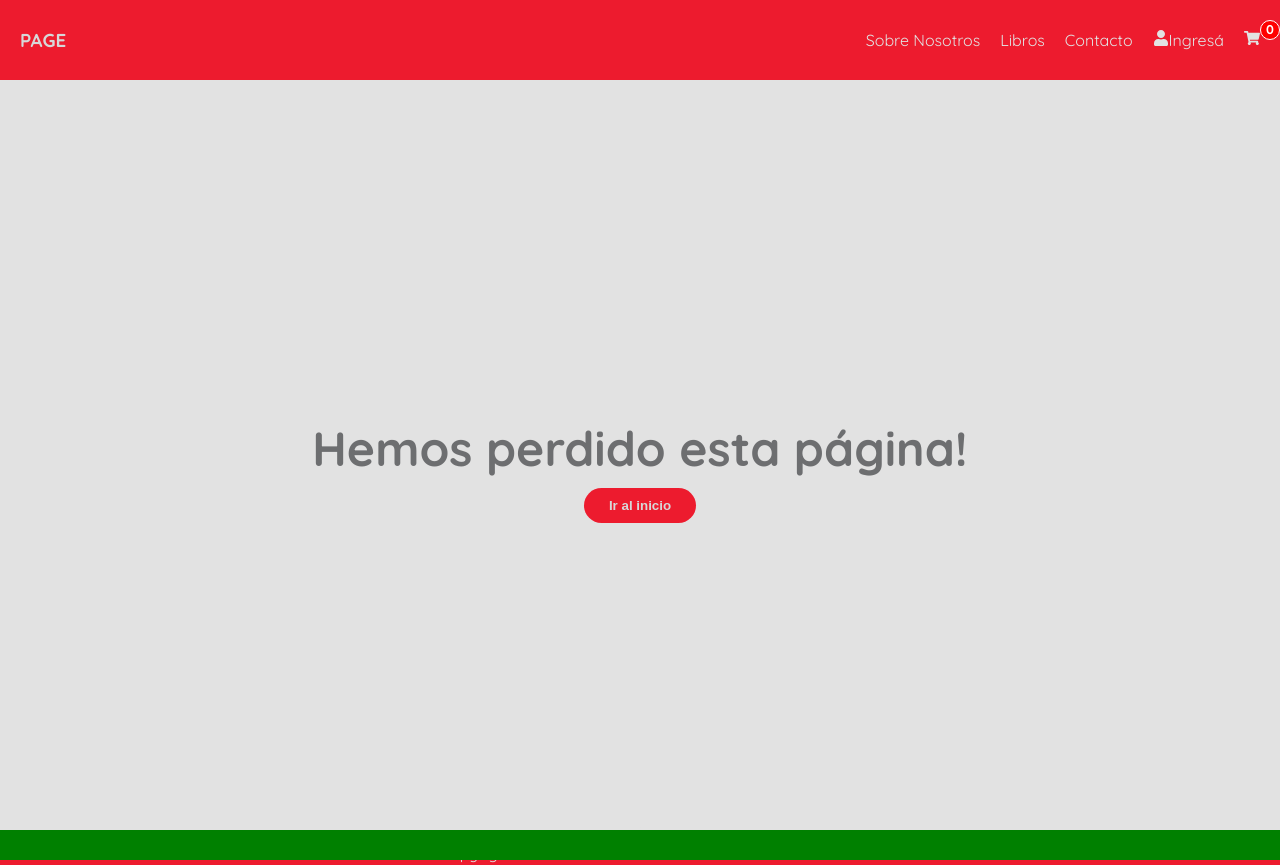
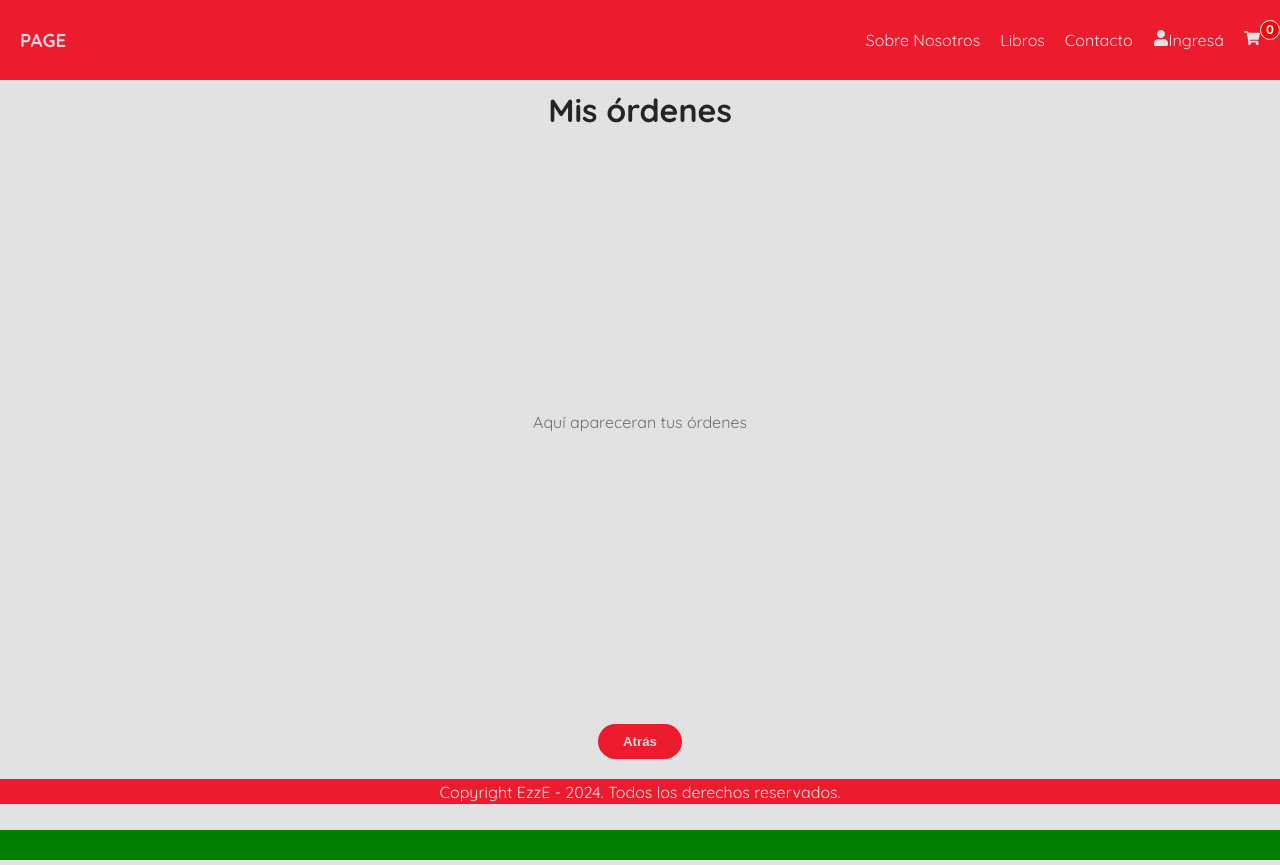
Before and after one commit to ezeabregu/librosPage, a React (Create React App) app: page /myorders in a window 1280 px wide. After the commit the page ends 804 px from the top, so only its background shows below. Built offline with nearby package versions, Linux system fonts and the light colour scheme.

Commit message:
myorders changes

```diff
--- a/src/App.js
+++ b/src/App.js
@@ -13,6 +13,7 @@ import { ModalStyled } from "./components/UI/Modal/modalStyles";
 import Login from "./pages/login/Login";
 import SignUp from "./pages/signUp/SignUp";
 import VerifyEmail from "./pages/verifyEmail/VerifyEmail";
+import MyOrders from "./pages/ordenes/MyOrders";
 
 function App() {
   return (
@@ -26,6 +27,7 @@ function App() {
         <Route path="login" element={<Login />} />
         <Route path="register" element={<SignUp />} />
         <Route path="verify" element={<VerifyEmail />} />
+        <Route path="myorders" element={<MyOrders />} />
         <Route path="*" element={<Error404 />} />
       </Routes>
       <ModalStyled />;
--- a/src/components/ButtonForm/ButtonForm.jsx
+++ b/src/components/ButtonForm/ButtonForm.jsx
@@ -1,10 +1,12 @@
 import React from "react";
 import { ButtonFormStyled } from "./buttonFormStyles";
 
-const ButtonForm = ({ children }) => {
+const ButtonForm = ({ children, disabled }) => {
   return (
     <>
-      <ButtonFormStyled type="submit">{children}</ButtonFormStyled>
+      <ButtonFormStyled type="submit" disabled={disabled}>
+        {children}
+      </ButtonFormStyled>
     </>
   );
 };
--- /dev/null
+++ b/src/pages/ordenes/MyOrders.jsx
@@ -0,0 +1,28 @@
+import React from "react";
+import {
+  ContainerMyOrders,
+  TituloMyOrders,
+  ContainerOrders,
+} from "./myOrdersStyles";
+import { useNavigate } from "react-router-dom";
+import ButtonDefect from "../../components/ButtonDefect/ButtonDefect";
+
+const MyOrders = () => {
+  const navigate = useNavigate();
+
+  return (
+    <ContainerMyOrders>
+      <TituloMyOrders>Mis órdenes</TituloMyOrders>
+      <ContainerOrders>Aquí apareceran tus órdenes</ContainerOrders>
+      <ButtonDefect
+        onClick={() => {
+          navigate("/login");
+        }}
+      >
+        Atrás
+      </ButtonDefect>
+    </ContainerMyOrders>
+  );
+};
+
+export default MyOrders;
--- /dev/null
+++ b/src/pages/ordenes/myOrdersStyles.js
@@ -0,0 +1,30 @@
+import styled from "styled-components";
+
+export const ContainerMyOrders = styled.div`
+  width: 100vw;
+  max-height: 1300px;
+  margin-top: 90px;
+  display: flex;
+  flex-direction: column;
+  align-items: center;
+`;
+
+export const TituloMyOrders = styled.h2`
+  color: var(--black);
+  font-size: 2rem;
+`;
+
+export const ContainerOrders = styled.div`
+  margin: 2rem;
+  width: 80vw;
+  height: 65vh;
+  display: flex;
+  align-items: center;
+  justify-content: center;
+  color: var(--moreGray);
+  @media (max-width: 800px) {
+    flex-direction: column;
+    align-items: center;
+    height: auto;
+  }
+`;
--- a/src/pages/user/User.jsx
+++ b/src/pages/user/User.jsx
@@ -1,4 +1,4 @@
-import React from "react";
+import React, { useState } from "react";
 import {
   UserContainerStyled,
   NameUserStyled,
@@ -8,6 +8,7 @@ import {
   AccountVerifiedStyled,
   ContainerTotalCheckout,
   TitleCheckOut,
+  Loading,
 } from "./userStyles";
 import ButtonDefect from "../../components/ButtonDefect/ButtonDefect";
 import { useDispatch, useSelector } from "react-redux";
@@ -37,11 +38,14 @@ const User = ({ cartItems, shippingCost }) => {
     return (acc += item.price * item.quantity);
   }, 0);
 
+  const [isLoading, setIsLoading] = useState(false);
+
   return (
     <Formik
       initialValues={buyValues}
       validationSchema={validationBuy}
       onSubmit={async (values) => {
+        setIsLoading(true);
         const orderData = {
           price,
           shippingCost,
@@ -55,12 +59,14 @@ const User = ({ cartItems, shippingCost }) => {
         } catch (error) {
           alert("Error al intentar crear la orden!");
         }
+        setIsLoading(false);
       }}
     >
       <UserContainerStyled>
         <ContentUserAndVerify>
           <NameUserStyled>{`Hola ${currentUser?.name}!!`}</NameUserStyled>
           <VerifyUserStyled>
+            <LinkButton to="/myorders">Mis órdenes</LinkButton>
             {currentUser.verified === true ? (
               <AccountVerifiedStyled>Cuenta verificada</AccountVerifiedStyled>
             ) : (
@@ -123,10 +129,16 @@ const User = ({ cartItems, shippingCost }) => {
                 name="address"
                 component={ErrorStyled}
               ></ErrorMessage>
-              {currentUser.verified === true ? (
-                <ButtonForm>Finalizar compra</ButtonForm>
+              {isLoading ? (
+                <Loading>
+                  <span>.</span>
+                  <span>.</span>
+                  <span>.</span>
+                </Loading>
               ) : (
-                <label>Debes verificar la cuenta para comprar!</label>
+                <ButtonForm disabled={!cartItems.length}>
+                  Finalizar compra
+                </ButtonForm>
               )}
             </ContainerTotalCheckout>
           ) : null}
--- a/src/pages/user/userStyles.js
+++ b/src/pages/user/userStyles.js
@@ -133,3 +133,42 @@ export const TitleCheckOut = styled.label`
   color: var(--black);
   font-size: 1rem;
 `;
+
+export const Loading = styled.div`
+  margin: 10px 0;
+  background-color: var(--rojo);
+  font-weight: 600;
+  font-size: 16px;
+  width: 155px;
+  min-height: 35px;
+  border-radius: 5px;
+  text-align: center;
+  span {
+    color: var(--WalterWhite);
+    animation: loading 2s infinite;
+    font-size: 25px;
+  }
+  span:nth-child(1) {
+    animation-delay: 0s;
+  }
+
+  span:nth-child(2) {
+    animation-delay: 0.5s;
+  }
+
+  span:nth-child(3) {
+    animation-delay: 1s;
+  }
+  @keyframes loading {
+    0%,
+    20%,
+    80%,
+    100% {
+      opacity: 0;
+    }
+    40%,
+    60% {
+      opacity: 1;
+    }
+  }
+`;
--- a/src/styles/GlobalStyles.js
+++ b/src/styles/GlobalStyles.js
@@ -8,6 +8,7 @@ export const GlobalStyles = createGlobalStyle`
          --moreGray: #6d6e70;
          --success: #279b37;
          --black: #252525;
+         --WalterWhite:#fefefe;
     }
     html{
         scroll-behavior: smooth;
```
